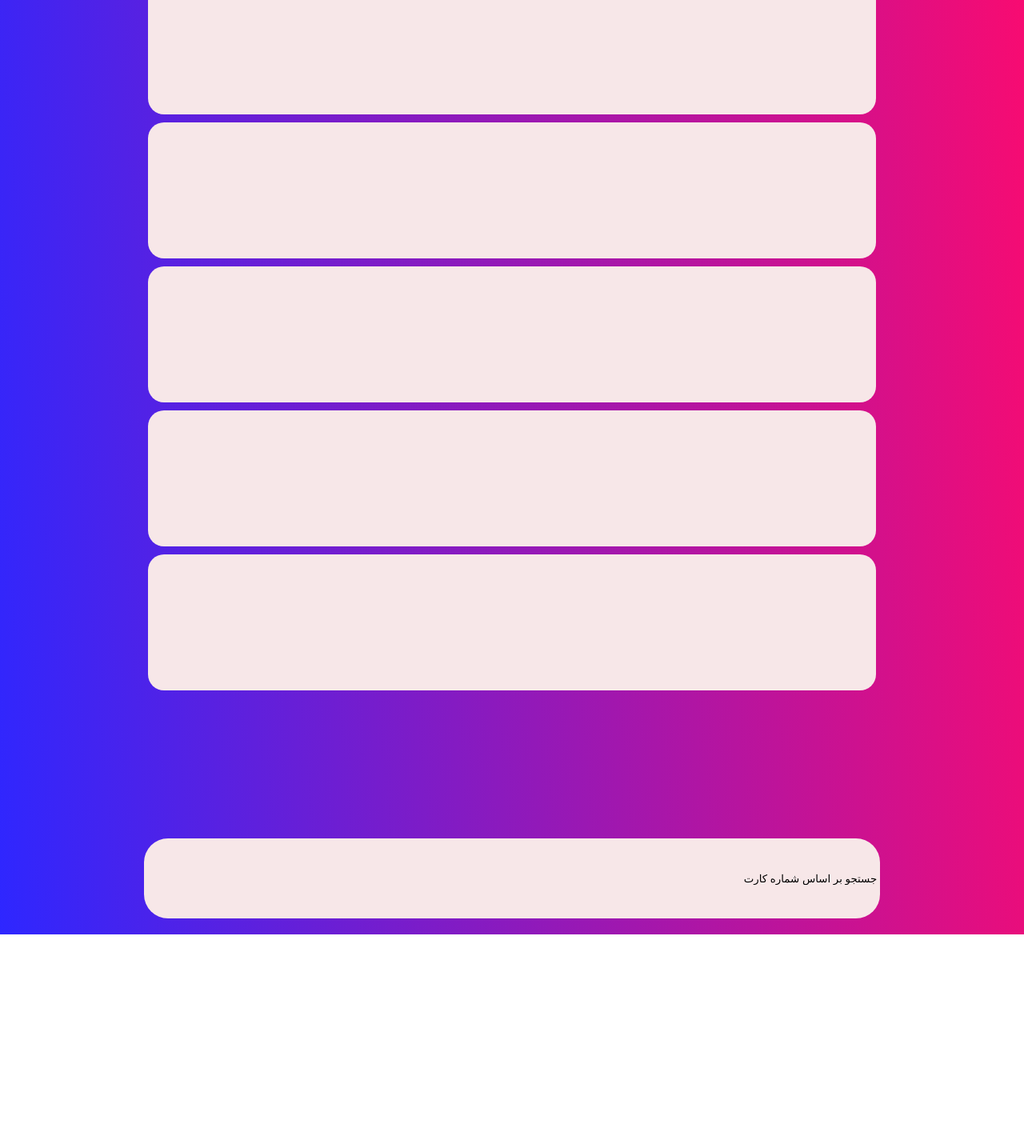
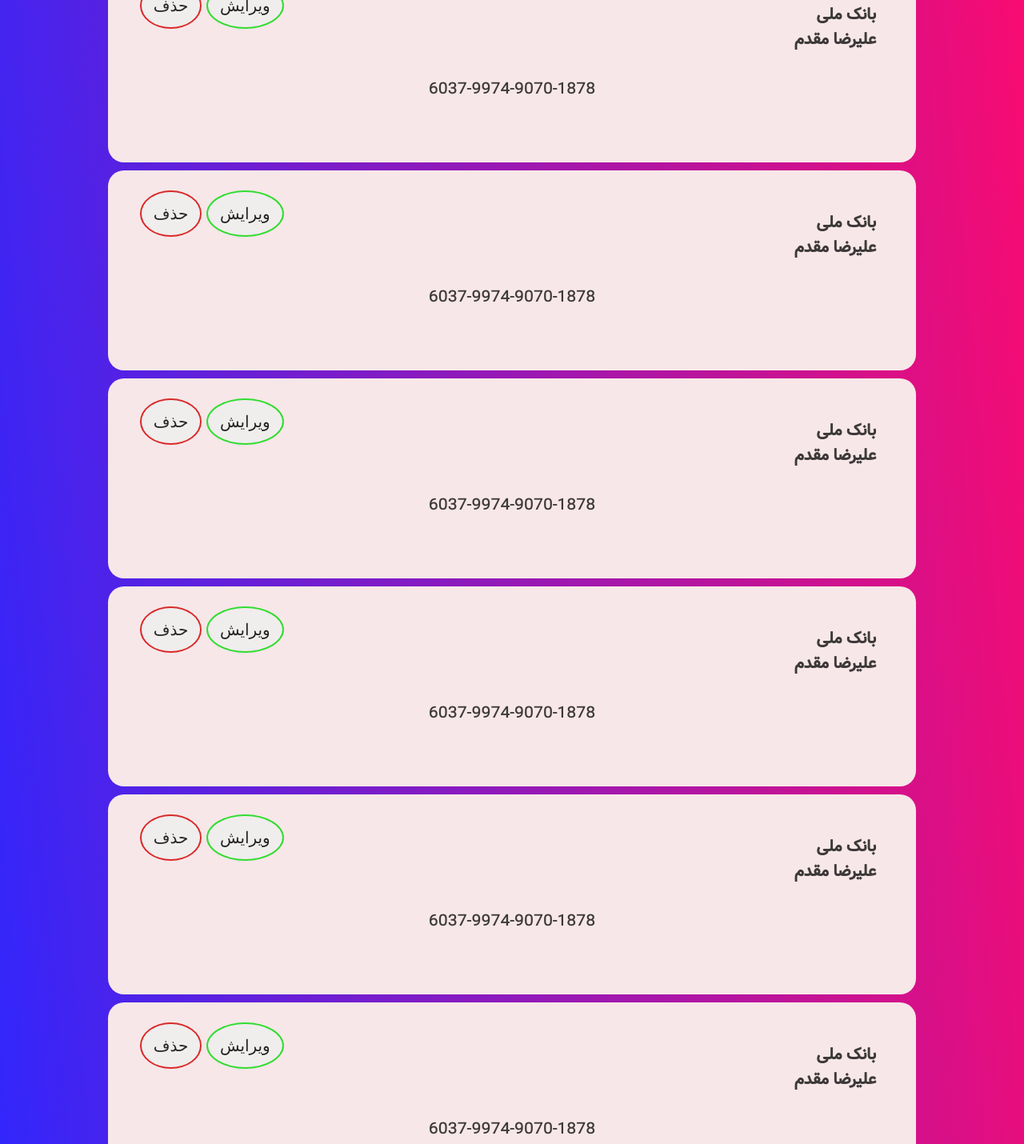
Before and after one commit to yzohre/project-me-with-js, a plain HTML site: page index.html in a window 1280 px wide. Shown: the part 582-2012 px from the top of the page at 80% size. Before the commit the page ends 1750 px from the top, so only its background shows below. Drawn offline with Linux system fonts and the light colour scheme.

Commit message:
end html,css

```diff
--- a/index.css
+++ b/index.css
@@ -1,3 +1,10 @@
+@font-face {
+    font-family: 'vazir';
+    font-style: normal;
+    font-weight: normal;
+    src: url('Vazir-Medium.ttf') format('truetype');
+}
+
 * {
     padding: 0;
     margin: 0;
@@ -6,6 +13,7 @@
 body {
     background-image: linear-gradient(265deg, hsla(336, 100%, 52%, 1.00) 0%, hsla(242, 100%, 57.6%, 1.00) 100%);
     direction: rtl;
+    font-family: vazir;
 }
 
 .main {
@@ -22,24 +30,72 @@
     flex-direction: column;
     justify-content: space-around;
     align-items: center;
-    height: 85%;
     width: 85%;
+    font-size: 20px;
 }
 
 .card {
     background-color: #F7E7E8;
     border-radius: 20px;
     width: 85%;
-    height: 170px;
+    height: 150px;
     margin: 5px;
+    position: relative;
+    padding: 50px;
 }
 
+.btn {
+    position: absolute;
+    top: 25px;
+    left: 40px;
+}
+
+.btn-edit {
+    border: 2px solid #0fdb0f;
+    font-size: 20px;
+    opacity: 85%;
+    padding: 15px;
+    border-radius: 50%;
+}
+
+.btn-edit:hover {
+    cursor: pointer;
+}
+
+.btn-delete {
+    border: 2px solid #d40808;
+    font-size: 20px;
+    opacity: 85%;
+    padding: 15px;
+    border-radius: 50%;
+}
+
+.btn-delete:hover {
+    cursor: pointer;
+}
+
+
+}
+
+}
+.information {
+    /* padding: 50px; */
+}
+.information>h4 {
+    opacity: 75%;
+}
+.information>p {
+    text-align: center;
+    opacity: 75%;
+}
 .serching {
     border-radius: 30px;
     background-color: #F7E7E8;
-    width: 73%;
+    width: 78%;
     height: 100px;
     margin-bottom: 10px;
     margin-top: 180px;
     border: none;
+    color: lightslategray;
+    text-align: center;
 }
--- a/index.html
+++ b/index.html
@@ -12,14 +12,103 @@
 <body>
     <div class="main">
         <div class="cards">
-            <div class="card"></div>
-            <div class="card"></div>
-            <div class="card"></div>
-            <div class="card"></div>
-            <div class="card"></div>
-            <div class="card"></div>
-            <div class="card"></div>
-            <div class="card"></div>
+            <div class="card">
+                <div class="btn">
+                    <button class="btn-edit"> ویرایش</button>
+                    <button class="btn-delete">حذف</button>
+                </div>
+                <div class="information">
+                    <h4>بانک ملی</h4>
+                    <h4>علیرضا مقدم</h4>
+                    <br>
+                    <p>6037-9974-9070-1878</p>
+                </div>
+
+            </div>
+            <div class="card">
+                <div class="btn">
+                    <button class="btn-edit"> ویرایش</button>
+                    <button class="btn-delete">حذف</button>
+                </div>
+                <div class="information">
+                    <h4>بانک ملی</h4>
+                    <h4>علیرضا مقدم</h4>
+                    <br>
+                    <p>6037-9974-9070-1878</p>
+                </div>
+            </div>
+            <div class="card">
+                <div class="btn">
+                    <button class="btn-edit"> ویرایش</button>
+                    <button class="btn-delete">حذف</button>
+                </div>
+                <div class="information">
+                    <h4>بانک ملی</h4>
+                    <h4>علیرضا مقدم</h4>
+                    <br>
+                    <p>6037-9974-9070-1878</p>
+                </div>
+            </div>
+            <div class="card">
+                <div class="btn">
+                    <button class="btn-edit"> ویرایش</button>
+                    <button class="btn-delete">حذف</button>
+                </div>
+                <div class="information">
+                    <h4>بانک ملی</h4>
+                    <h4>علیرضا مقدم</h4>
+                    <br>
+                    <p>6037-9974-9070-1878</p>
+                </div>
+            </div>
+            <div class="card">
+                <div class="btn">
+                    <button class="btn-edit"> ویرایش</button>
+                    <button class="btn-delete">حذف</button>
+                </div>
+                <div class="information">
+                    <h4>بانک ملی</h4>
+                    <h4>علیرضا مقدم</h4>
+                    <br>
+                    <p>6037-9974-9070-1878</p>
+                </div>
+            </div>
+            <div class="card">
+                <div class="btn">
+                    <button class="btn-edit"> ویرایش</button>
+                    <button class="btn-delete">حذف</button>
+                </div>
+                <div class="information">
+                    <h4>بانک ملی</h4>
+                    <h4>علیرضا مقدم</h4>
+                    <br>
+                    <p>6037-9974-9070-1878</p>
+                </div>
+            </div>
+            <div class="card">
+                <div class="btn">
+                    <button class="btn-edit"> ویرایش</button>
+                    <button class="btn-delete">حذف</button>
+                </div>
+                <div class="information">
+                    <h4>بانک ملی</h4>
+                    <h4>علیرضا مقدم</h4>
+                    <br>
+                    <p>6037-9974-9070-1878</p>
+                </div>
+            </div>
+            <div class="card">
+                <div class="btn">
+                    <button class="btn-edit"> ویرایش</button>
+                    <button class="btn-delete">حذف</button>
+                </div>
+                <div class="information">
+                    <h4>بانک ملی</h4>
+                    <h4>علیرضا مقدم</h4>
+                    <br>
+                    <p>6037-9974-9070-1878</p>
+                </div>
+            </div>
         </div>
         <input class="serching" type="text" value=" جستجو بر اساس شماره کارت">
         </input>
```
Also changed, not shown: Vazir-Medium.ttf (added).
